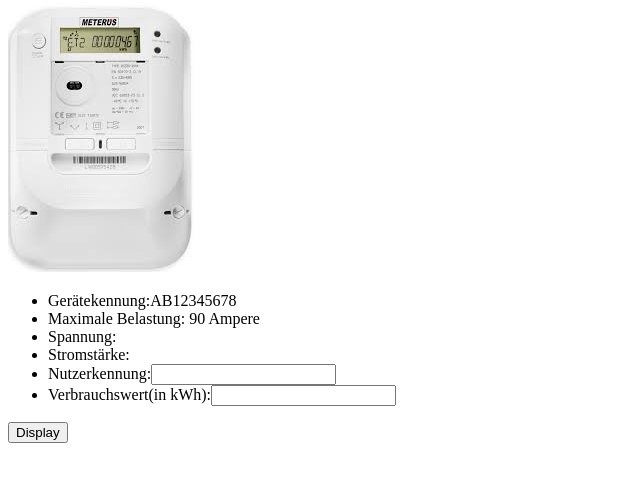
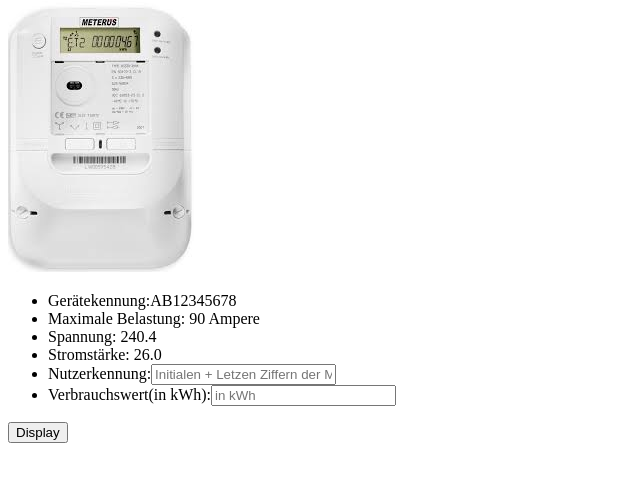
Before and after one commit to ericaivarsson/Smart-Meter-App, a plain HTML site: page Detailansicht1.html in a window 1280 px wide. Shown: the part 105-586 px from the top of the page, without its empty margins (0-640 px from the left). Drawn offline with Linux system fonts and the light colour scheme.

Commit message:
Update Detailansicht1.html

```diff
--- a/Detailansicht1.html
+++ b/Detailansicht1.html
@@ -25,12 +25,12 @@
 
     <ul>
         <li>Gerätekennung:AB12345678</li>
-        <li>Maximale Belastung: 90 Ampere </li>
-        <li>Spannung:</li>
-        <li>Stromstärke:</li>
+        <li>Maximale Belastung: <span id="max" >90</span> Ampere </li>
+        <li>Spannung: <span id="spannung"> </span></li>
+        <li>Stromstärke: <span id="stromstaerke"> </span> </li>
             <form action="/action_page.php" id="myForm">
-                <li>Nutzerkennung:<input type="text" id="nutzerkennung"></li>
-                <li>Verbrauchswert(in kWh):<input type="text" name="verbrauchswert"></li>
+                <li>Nutzerkennung:<input type="text" id="nutzerkennung" class="textboxclass" placeholder="Initialen + Letzen Ziffern der M.nr"></li>
+                <li>Verbrauchswert(in kWh):<input type="text" name="verbrauchswert" class="textboxclass" placeholder="in kWh"></li>
             </form>
     </ul>
 
```
